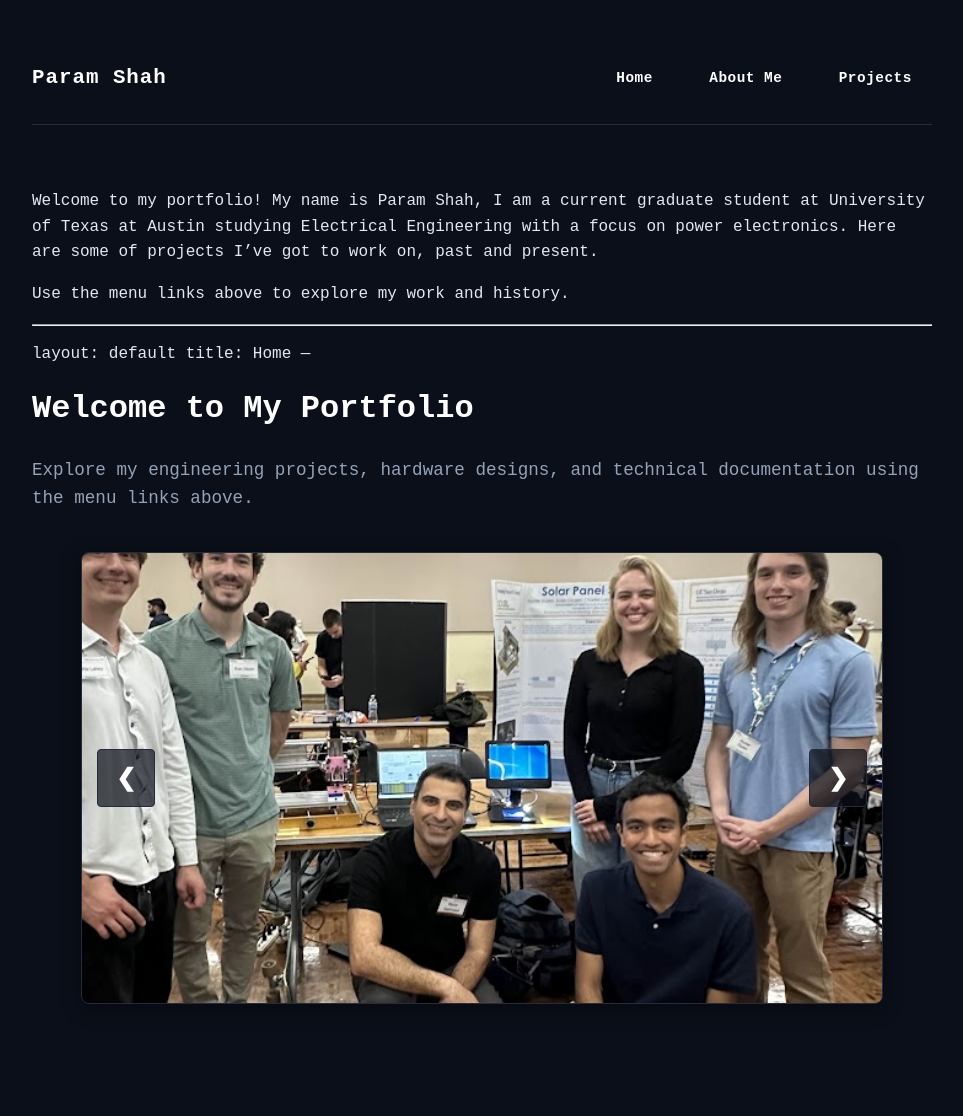
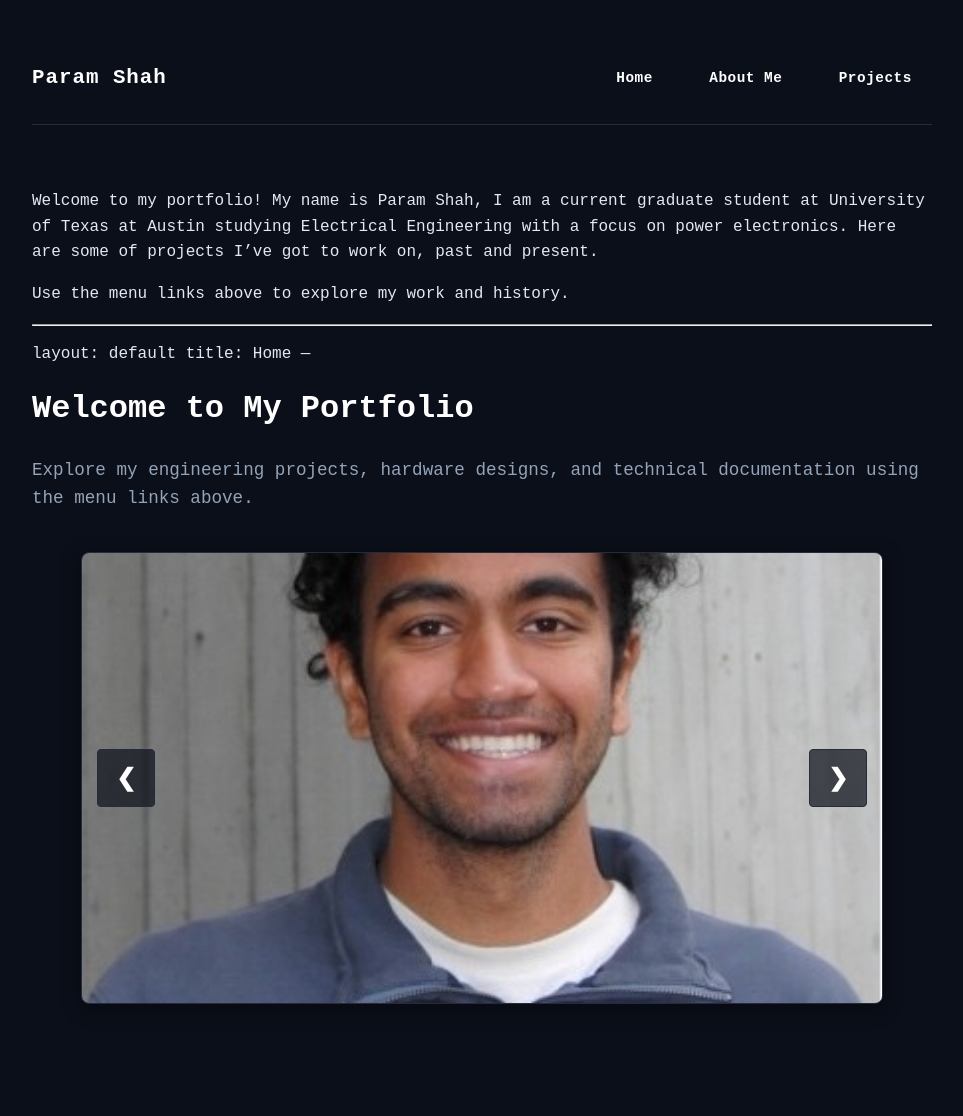
Before and after one commit to paramshah180/paramshah180.github.io, a Jekyll site: the page built from index.md, in a window 1280 px wide. Shown: the whole page, without its empty margins (158-1121 px from the left). Built offline with Jekyll 4.4.1, drawn with Linux system fonts in a browser that asks for light colours.

Commit message:
Update image sources in home carousel

```diff
--- a/index.md
+++ b/index.md
@@ -22,9 +22,9 @@ title: Home
   <button class="home-carousel-btn home-prev-btn" onclick="moveHomeSlide(-1)">❮</button>
   <button class="home-carousel-btn home-next-btn" onclick="moveHomeSlide(1)">❯</button>
 
-  <img class="home-slide active" src="/Photos/Home_image.jpg" alt="Featured Portfolio Display 1">
+  <img class="home-slide active" src="/Photos/Home_image3.jpeg" alt="Featured Portfolio Display 1">
   <img class="home-slide" src="/Photos/Home_image2.jpeg" alt="Featured Portfolio Display 2">
-  <img class="home-slide" src="/Photos/Home_image3.jpeg" alt="Featured Portfolio Display 3">
+  <img class="home-slide" src="/Photos/Home_image.jpg" alt="Featured Portfolio Display 3">
 </div>
 
 <!-- ========================================================= -->
```
